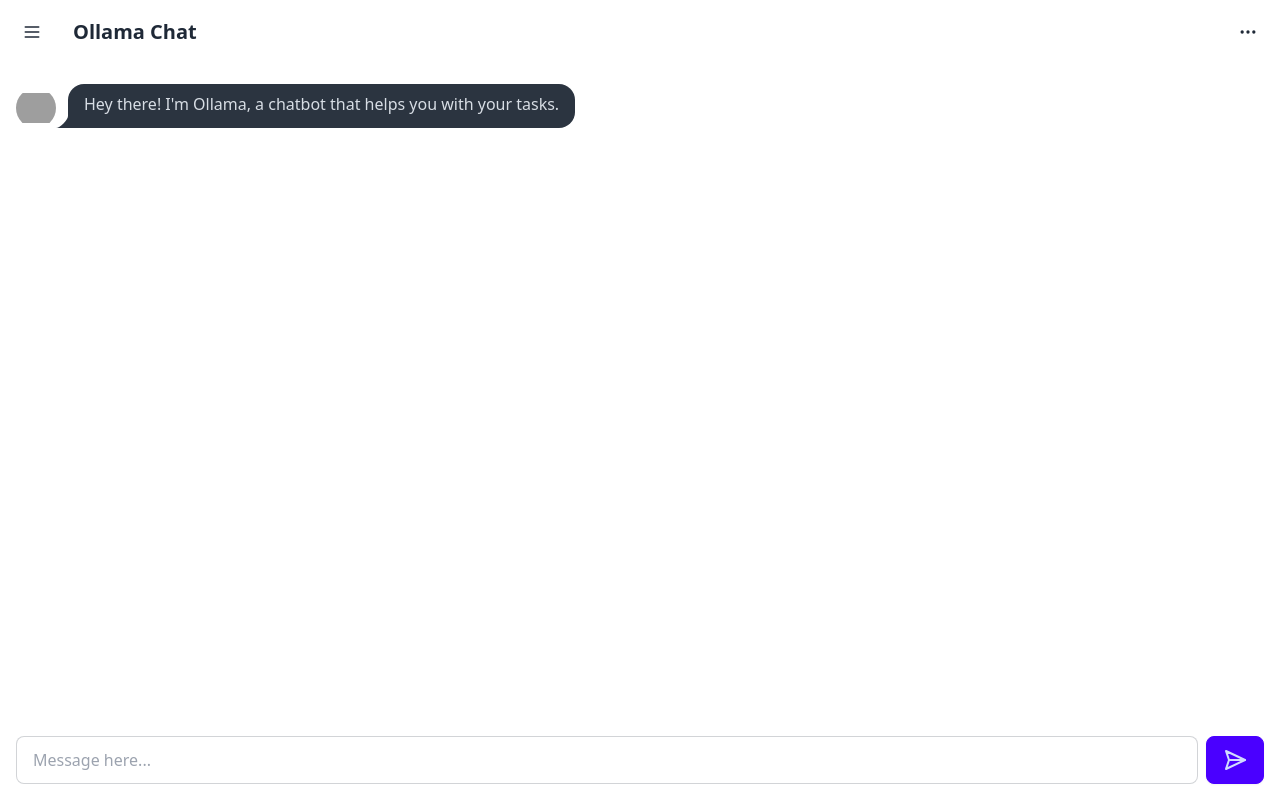
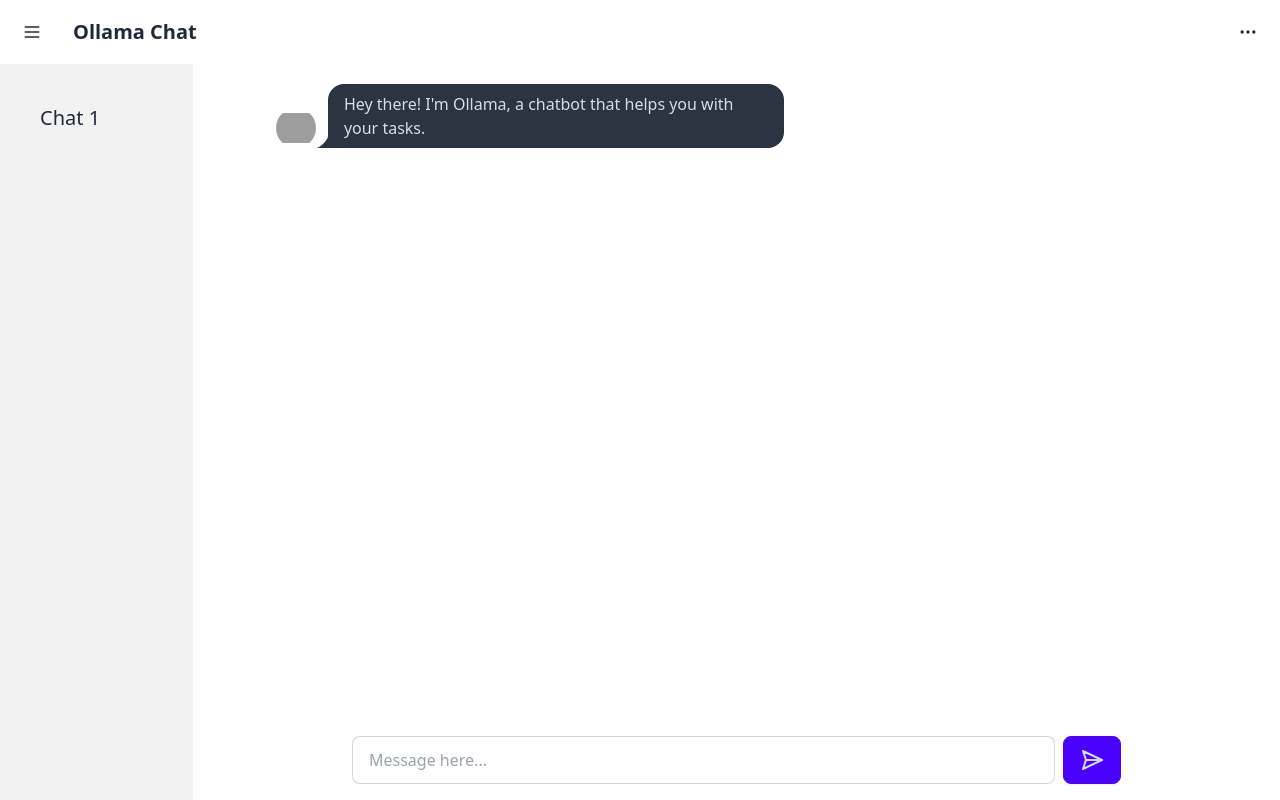
Before and after one commit to Anam-Ashraf7/Ollama-chat, a Vue app: page / in a window 1280 px wide. Built offline with nearby package versions, Linux system fonts and the light colour scheme; grey boxes are pictures that could not be loaded.

Commit message:
Created side navbar

```diff
--- a/src/App.vue
+++ b/src/App.vue
@@ -1,9 +1,13 @@
 <script setup>
 import Chat from "./components/Chat.vue";
 import Navbar from "./components/Navbar.vue";
+import SideBar from "./components/SideBar.vue";
 </script>
 
 <template>
   <Navbar />
-  <Chat />
+  <div class="flex h-full">
+    <SideBar/>
+    <Chat />
+  </div>
 </template>
--- a/src/components/Chat.vue
+++ b/src/components/Chat.vue
@@ -1,5 +1,6 @@
 <template>
-  <div class="p-4 h-full w-full">
+  <div class="flex flex-col w-full">
+    <div class="flex flex-col items-center p-4 h-full w-2/3">
       <div class="chat chat-start">
         <div class="chat-image avatar">
           <div class="w-10 rounded-full">
@@ -15,11 +16,11 @@
       </div>
     </div>
   </div>
-  <div class="p-4 flex gap-2">
+  <div class="p-4 flex justify-center gap-2">
     <input
     type="text"
     placeholder="Message here..."
-      class="input input-bordered w-full sticky bottom-0"
+    class="input input-bordered w-2/3 sticky bottom-0"
     />
 
     <button class="btn btn-primary">
@@ -40,6 +41,7 @@
     </svg>
   </button>
 </div>
+</div>
 </template>
 
 <style scoped></style>
--- a/src/components/Navbar.vue
+++ b/src/components/Navbar.vue
@@ -1,5 +1,6 @@
 import Sidebar from './Sidebar.vue';
 <template>
+  <!-- <div> -->
     <div class="navbar bg-base-100">
       <div class="flex-none">
         <button class="btn btn-square btn-ghost">
@@ -40,4 +41,5 @@ import Sidebar from './Sidebar.vue';
     </button>
   </div>
 </div>
+<!-- </div> -->
 </template>
--- /dev/null
+++ b/src/components/SideBar.vue
@@ -0,0 +1,6 @@
+<template>
+  <div class="flex p-10 text-xl w-1/6 h-full bg-base-200">
+    <p>Chat 1</p>
+
+  </div>
+</template>
```
Lines whose indentation alone changed are shown as unchanged.
